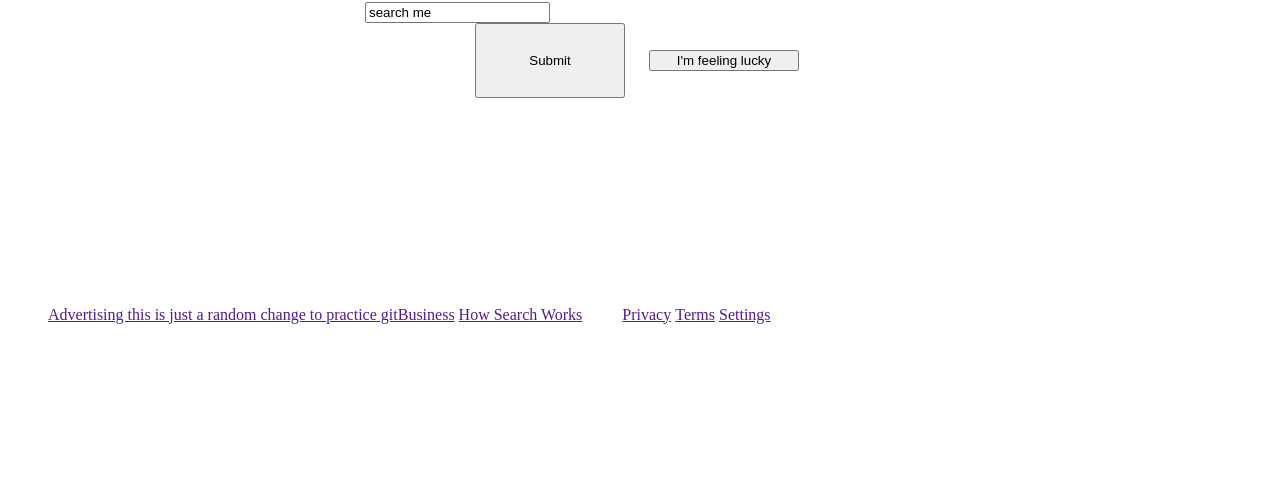
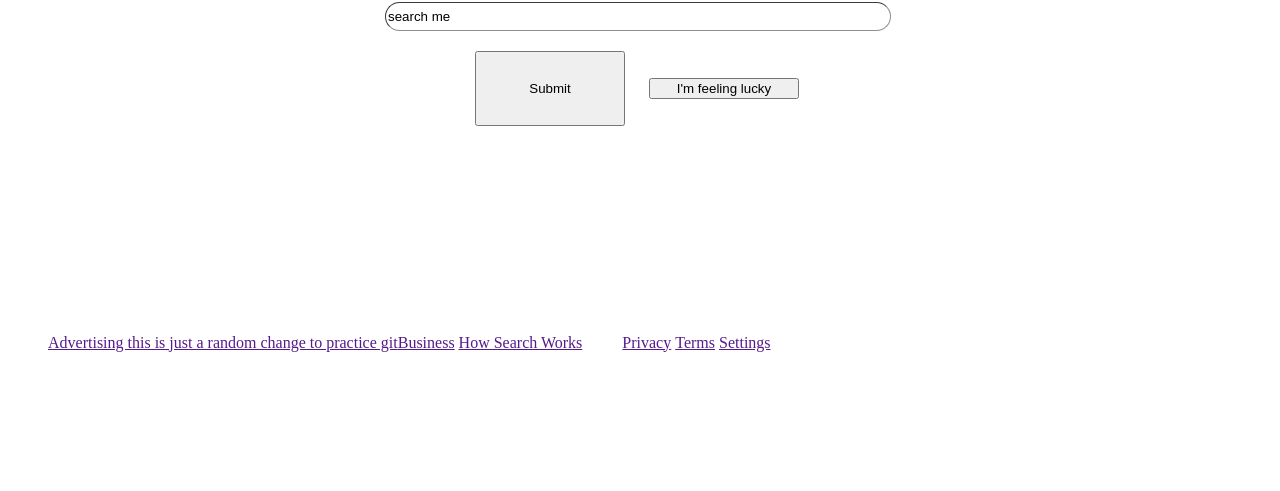
Before and after one commit to rypmaloney/googlehomepage, a plain HTML site: page index.html in a window 1280 px wide. Shown: the part 309-800 px from the top of the page. Drawn offline with Linux system fonts and the light colour scheme.

Commit message:
Altered index to include CSS for search bar. Added class googlesearch dor search bar style.

```diff
--- a/index.html
+++ b/index.html
@@ -25,7 +25,7 @@
 
     <img src="google_logo.png">
     <form action="/action_page.php">
-        <input type="text" name="google search" value="search me">
+        <input class="googlesearch" type="text" name="google search" value="search me">
         <br>
         <input class="button1" type="submit" value="Submit">
         <input class="button2" type="submit" value="I'm feeling lucky">
```
